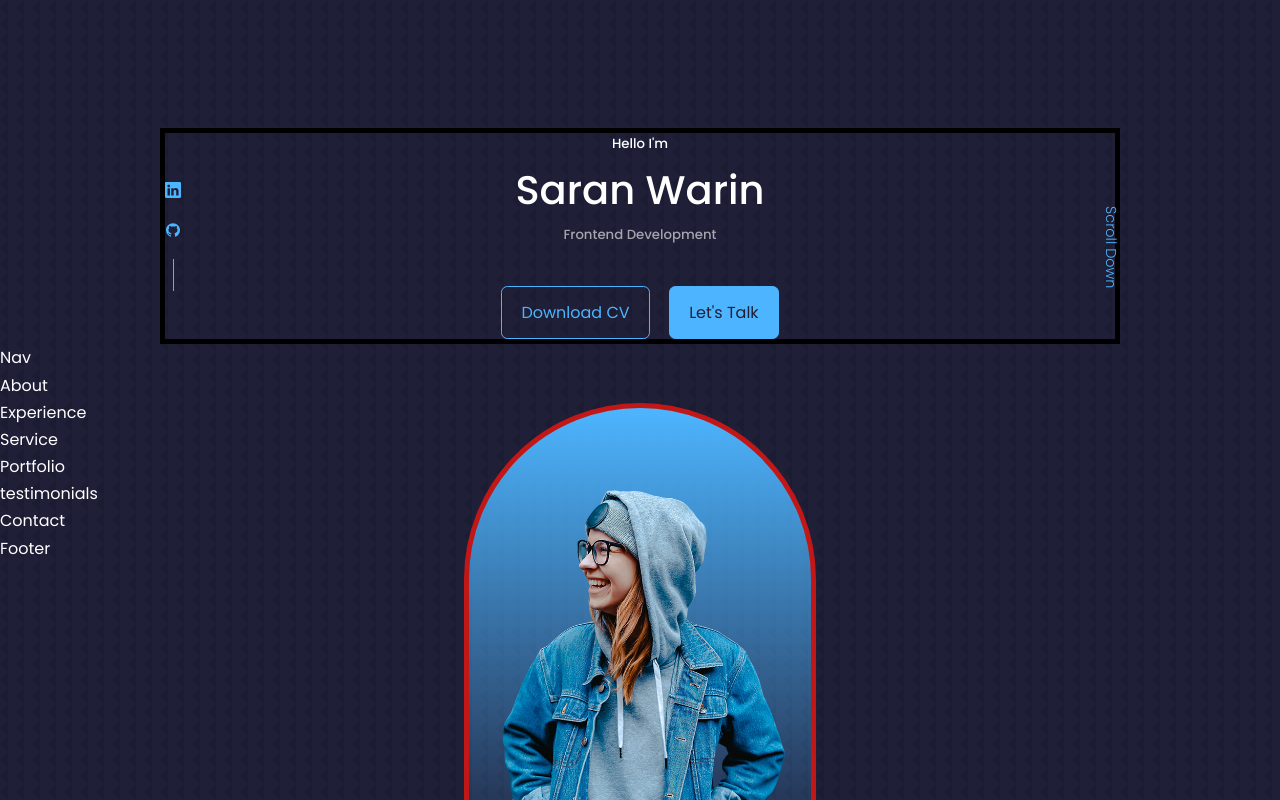
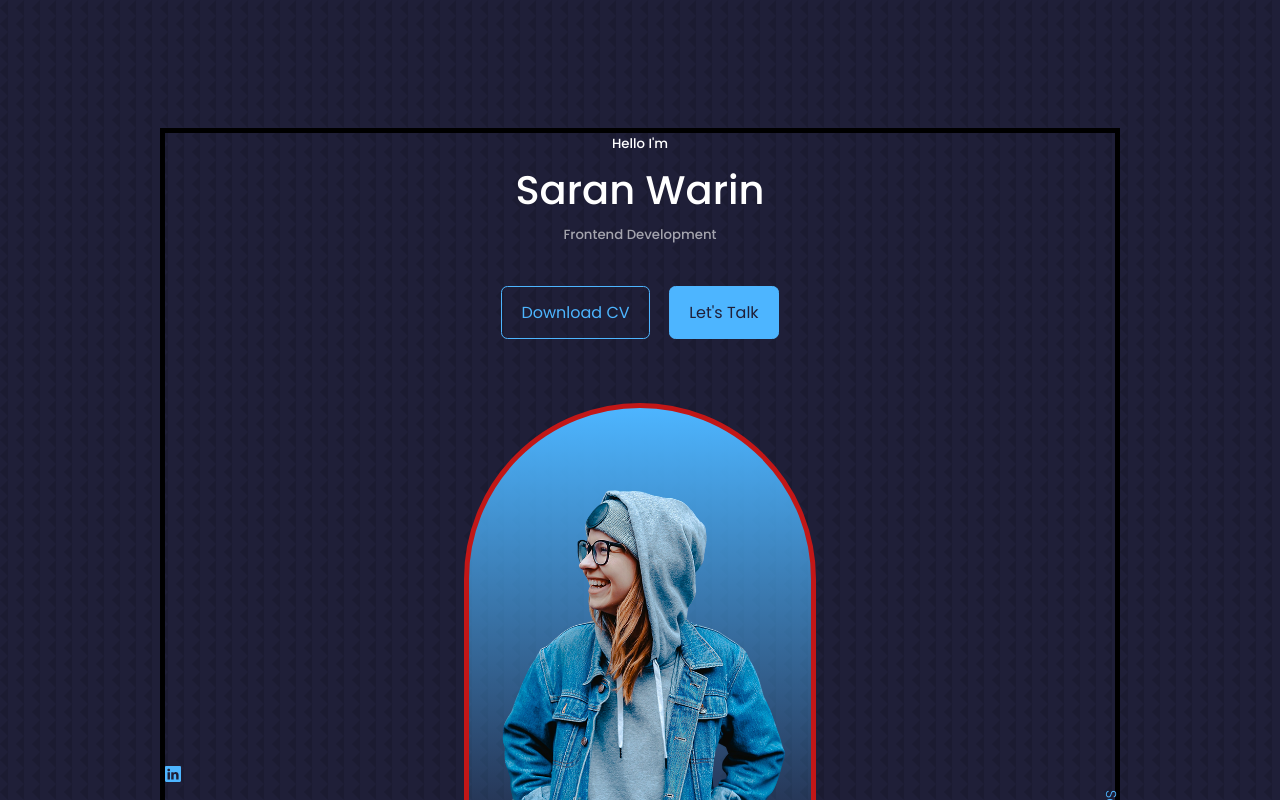
Before and after one commit to saranfordev/My-Poerfolio-saran, a React (Create React App) app: page / in a window 1280 px wide. Shown: the top 800 px of the page. Built offline with nearby package versions, Linux system fonts and the light colour scheme; a web font is replaced by a local one.

Commit message:
My-Portfolio-Header2

```diff
--- a/src/components/header/header.css
+++ b/src/components/header/header.css
@@ -6,7 +6,7 @@ header {
 
 .header__container {
     text-align: center;
-    height: 100%;
+    height: 50rem; /*=============== รอแก้ครับ =================*/
     position: relative;
     border: 5px solid black;
 }
```
